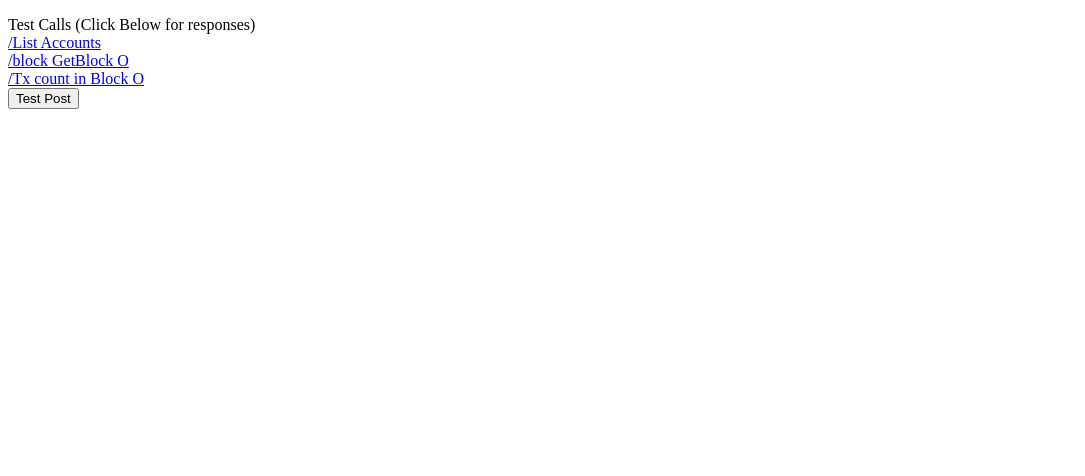
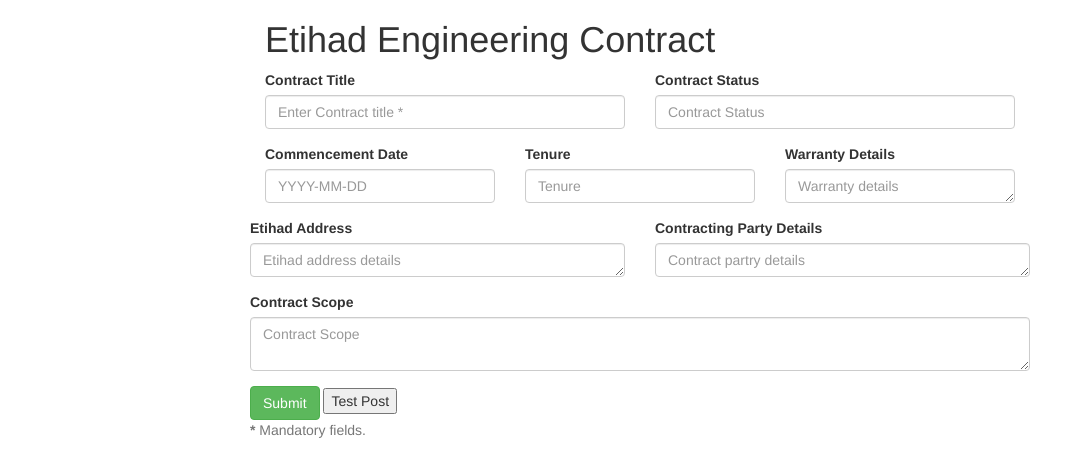
Before and after one commit to bangloreboys/lgc, a website: page public/index.html in a window 1280 px wide. Shown: the whole page, without its empty margins (0-1085 px from the left). Drawn offline with nearby package versions, Linux system fonts and the light colour scheme.

Commit message:
Commited index

```diff
--- a/public/index.html
+++ b/public/index.html
@@ -1,10 +1,12 @@
-<!DOCTYPE html>
-<html lang="en">
+<html>
 
 <head>
-    <meta charset="UTF-8">
-    <meta name="viewport" content="width=device-width, initial-scale=1.0">
-    <meta http-equiv="X-UA-Compatible" content="ie=edge">
+	<title>Etihad Contract Details</title>
+	<meta charset="UTF-8">
+	<meta name="viewport" content="width=device-width, initial-scale=1.0">
+	<link href="https://maxcdn.bootstrapcdn.com/bootstrap/3.3.6/css/bootstrap.min.css" rel="stylesheet">
+	<link href='https://fonts.googleapis.com/css?family=Lato:300,400,700' rel='stylesheet' type='text/css'>
+    <link href='custom.css' rel='stylesheet' type='text/css'>
     <script src="https://ajax.googleapis.com/ajax/libs/jquery/3.3.1/jquery.min.js"></script>
     <script>
         $(document).ready(function(){
@@ -23,36 +25,123 @@
             });
         });
         </script>
-    <title>EY Airchain Test Webapp  </title>
+
 </head>
 
 <body>
-    <p id="test"> Test Calls (Click Below for responses)
-        <br>
-        <a href="#" onclick="getCall('/accounts')">/List Accounts</a>
-        <br>
-        <a href="#" onclick="getCall('/block')">/block GetBlock O</a>
-        <br>
-        <a href="#" onclick="getCall('/txcount')">/Tx count in Block O</a>
-        <br>
-        <button id="tstbutton" type="button" >Test Post</button>
+<!-- warranty, cope , tenure in a line
+description  to contract scope
+commercials - new entry
+signature/address of parties
+contract data
+-->
+	<div class="container">
 
-    </p>
+		<div class="row">
 
-    <p id="resultpanel"></p>
+			<div class="col-lg-8 col-lg-offset-2">
 
+				<h1>Etihad Engineering Contract </h1>
+
+				<form id="contact-form" method="post" role="form">
+					<div class="messages"></div>
+
+					<div class="controls">
+
+						<div class="row">
+							<div class="col-md-6">
+								<div class="form-group">
+									<label for="lbltitle">Contract Title</label>
+									<input id="txttitle" type="text" name="title" class="form-control" placeholder="Enter Contract title *" data-error="Title is required.">
+								</div>
+								<div class="help-block with-errors"></div>
+							</div>
+							<div class="col-md-6">
+								<div class="form-group">
+									<label for="lblstatus">Contract Status</label>
+									<input id="txtstatus" type="text" name="status" class="form-control" placeholder="Contract Status">
+								</div>
+							</div>
+						</div>
+						<div class="row">
+							<div class="col-md-4">
+								<div class="form-group">
+									<label for="lblCommDate">Commencement Date</label>
+									<input id="txtcommencementdate" type="text" name="commencementdate" class="form-control" placeholder="YYYY-MM-DD">
+								</div>
+							</div>
+							<div class="col-md-4">
+								<div class="form-group">
+									<label for="lblTenure">Tenure</label>
+									<input id="txttenure" type="text" name="tenure" class="form-control" placeholder="Tenure">
+									<div class="help-block with-errors"></div>
+								</div>
+							</div>
+							<div class="col-md-4">
+								<div class="form-group">
+									<label for="lblwarranty">Warranty Details</label>
+									<textarea id="txtwarranty" name="warranty" class="form-control" placeholder="Warranty details" rows="1"></textarea>
+									</textarea>
+									<div class="help-block with-errors"></div>
+							</div>
+						</div>
+						<div class="row">
+
+							<div class="col-md-6">
+								<div class="form-group">
+									<label for="lbleyaddress">Etihad Address</label>
+									<textarea id="txteyaddress" name="eyparty" class="form-control" placeholder="Etihad address details" rows="1"></textarea>
+									</textarea>
+								</div>
+							</div>
+
+							<div class="col-md-6">
+									<div class="form-group">
+										<label for="lblparty">Contracting Party Details</label>
+										<textarea id="txtparty" name="party" class="form-control" placeholder="Contract partry details" rows="1"></textarea>
+										</textarea>
+										<div class="help-block with-errors"></div>
+									</div>
+							</div>
+
+							<div class="col-md-12">
+								<div class="form-group">
+									<label for="lbldesc">Contract Scope</label>
+									<textarea id="txtdesc" name="desc" class="form-control" placeholder="Contract Scope" rows="2"></textarea>
+									</textarea>
+									<div class="help-block with-errors"></div>
+								</div>
+						</div>
+
+
+
+							<div class="col-md-12">
+                                <input id="btnsubmitcontract" type="submit" class="btn btn-success btn-send" value="Submit">
+                                <button id="tstbutton" type="button" >Test Post</button>
+
+							</div>
+						</div>
+						<div class="row">
+							<div class="col-md-12">
+								<p class="text-muted">
+									<strong>*</strong> Mandatory fields.
+								</p>
+							</div>
+						</div>
+					</div>
+
+				</form>
+
+			</div>
+
+		</div>
+
+	</div>
+
+	<script src="https://code.jquery.com/jquery-1.12.0.min.js"></script>
+	<script src="https://maxcdn.bootstrapcdn.com/bootstrap/3.3.6/js/bootstrap.min.js"></script>
+	<script src="validator.js"></script>
+	<script src="contact.js"></script>
 </body>
-<script>
-    function getCall(url) {
-        var xhttp = new XMLHttpRequest();
-        xhttp.onreadystatechange = function () {
-            if (this.readyState == 4 && this.status == 200) {
-                document.getElementById("resultpanel").innerHTML = this.responseText;
-            }
-        };
-        xhttp.open("GET", url, true);
-        xhttp.send();
-    }
-</script>
 
 </html>
```
